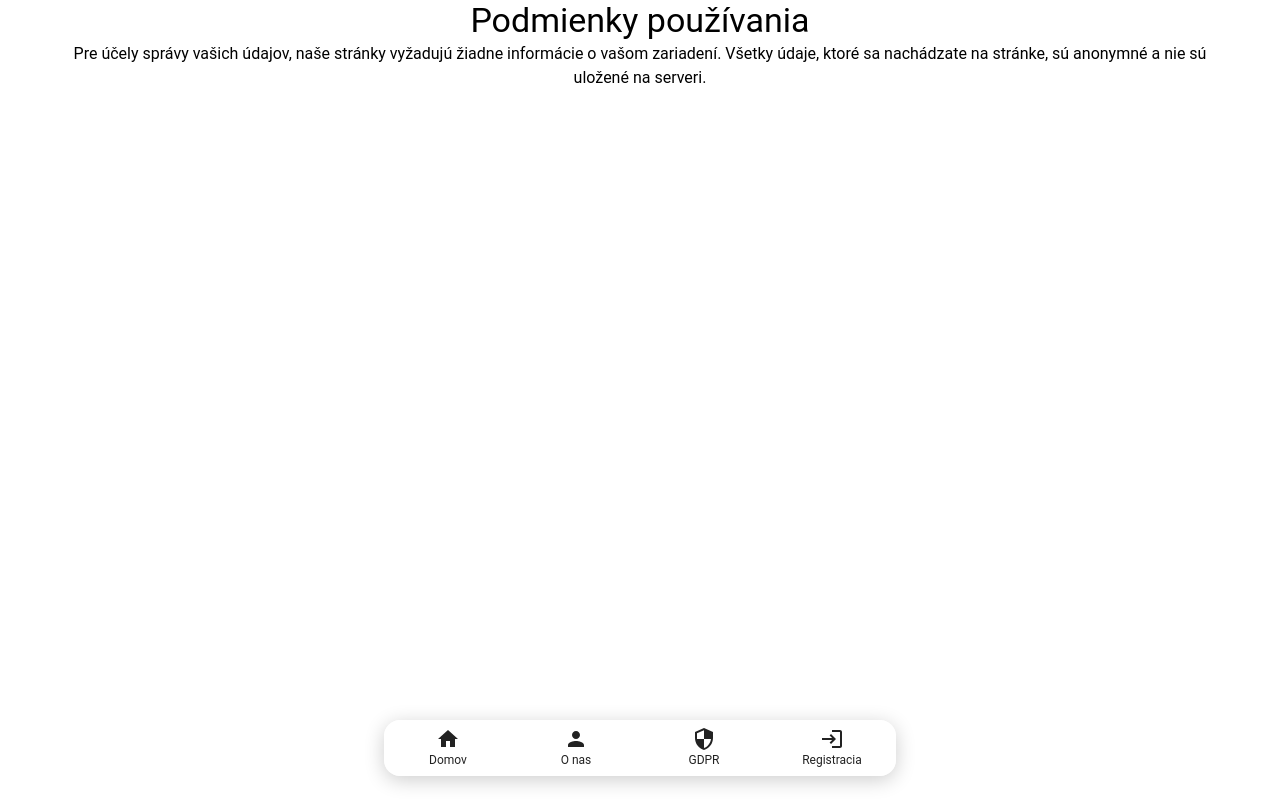
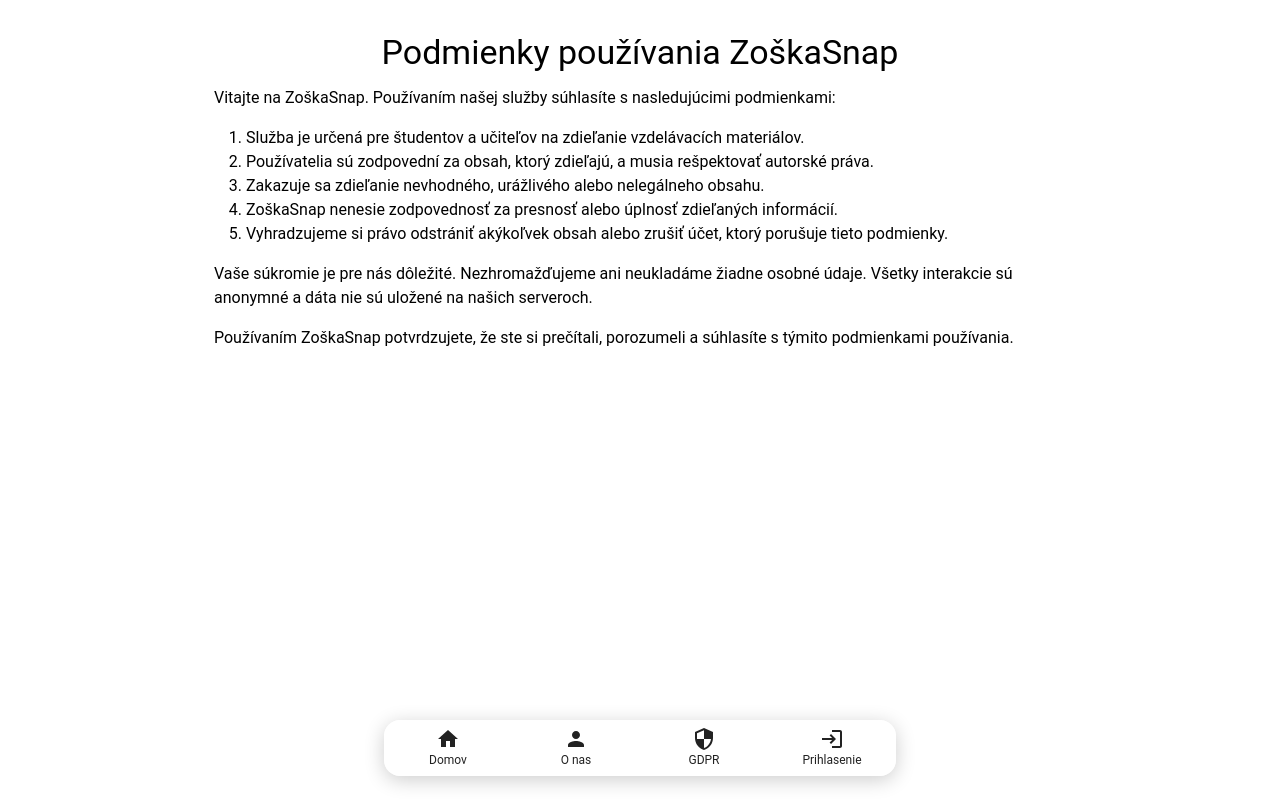
Before and after one commit to Sviky7/prvy, a Next.js app: page /podmienky in a window 1280 px wide. Built offline with nearby package versions, Linux system fonts and the light colour scheme; no server answers.

Commit message:
Onas a gdpr update

```diff
--- a/src/app/(public)/podmienky/page.tsx
+++ b/src/app/(public)/podmienky/page.tsx
@@ -1,23 +1,35 @@
 // src/app/podmienky/page.tsx
-
 
 import Typography from "@mui/material/Typography";
 import Container from "@mui/material/Container";
+import Box from "@mui/material/Box";
 
-export const metadata = { title: "Podmienky | ZoškaSnap" };
+export const metadata = { title: "Podmienky používania | ZoškaSnap" };
 
 export default function TermsConditions() {
-
   return (
-    <Container>
-      <Typography variant="h4" sx={{ textAlign: "center" }}>
-        Podmienky používania
-      </Typography>
-      <Typography variant="body1" sx={{ textAlign: "center" }}>
-        Pre účely správy vašich údajov, naše stránky vyžadujú žiadne
-        informácie o vašom zariadení. Všetky údaje, ktoré sa nachádzate na
-        stránke, sú anonymné a nie sú uložené na serveri.
-      </Typography>
+    <Container maxWidth="md">
+      <Box sx={{ my: 4 }}>
+        <Typography variant="h4" component="h1" gutterBottom sx={{ textAlign: "center" }}>
+          Podmienky používania ZoškaSnap
+        </Typography>
+        <Typography variant="body1" paragraph>
+          Vitajte na ZoškaSnap. Používaním našej služby súhlasíte s nasledujúcimi podmienkami:
+        </Typography>
+        <Typography component="ol" sx={{ pl: 4 }}>
+          <li>Služba je určená pre študentov a učiteľov na zdieľanie vzdelávacích materiálov.</li>
+          <li>Používatelia sú zodpovední za obsah, ktorý zdieľajú, a musia rešpektovať autorské práva.</li>
+          <li>Zakazuje sa zdieľanie nevhodného, urážlivého alebo nelegálneho obsahu.</li>
+          <li>ZoškaSnap nenesie zodpovednosť za presnosť alebo úplnosť zdieľaných informácií.</li>
+          <li>Vyhradzujeme si právo odstrániť akýkoľvek obsah alebo zrušiť účet, ktorý porušuje tieto podmienky.</li>
+        </Typography>
+        <Typography variant="body1" paragraph sx={{ mt: 2 }}>
+          Vaše súkromie je pre nás dôležité. Nezhromažďujeme ani neukladáme žiadne osobné údaje. Všetky interakcie sú anonymné a dáta nie sú uložené na našich serveroch.
+        </Typography>
+        <Typography variant="body1">
+          Používaním ZoškaSnap potvrdzujete, že ste si prečítali, porozumeli a súhlasíte s týmito podmienkami používania.
+        </Typography>
+      </Box>
     </Container>
   );
 }
--- a/src/app/auth/prihlasenie/page.tsx
+++ b/src/app/auth/prihlasenie/page.tsx
@@ -54,7 +54,7 @@ export default function Prihlasenie() {
           </Button>
           <LoginModal open={isLoginModalOpen} onClose={handleCloseLoginModal} />
           <Typography variant="caption" sx={{ mt: 2, textAlign: 'center' }}>
-            Registráciou súhlasite s{' '}
+            Prihlásením súhlasite s{' '}
             <NextLink href="/podmienky" passHref>
               <Link sx={{ color: 'text.secondary' }}>
                 obchodnými podmienkami
--- a/src/components/NavBar.tsx
+++ b/src/components/NavBar.tsx
@@ -92,7 +92,7 @@ export default function NavBar() {
             href: "/GDPR",
           },
           {
-            label: "Registracia",
+            label: "Prihlasenie",
             icon: <LoginIcon />,
             href: "/auth/prihlasenie",
           },
```
Also changed, not shown: src/app/(public)/GDPR/page.tsx (+22 -9 lines), src/app/(public)/o-nas/page.tsx (+27 -5 lines), src/sections/HomeViews/AuthHomeView.tsx (deleted, +0 -14 lines).
